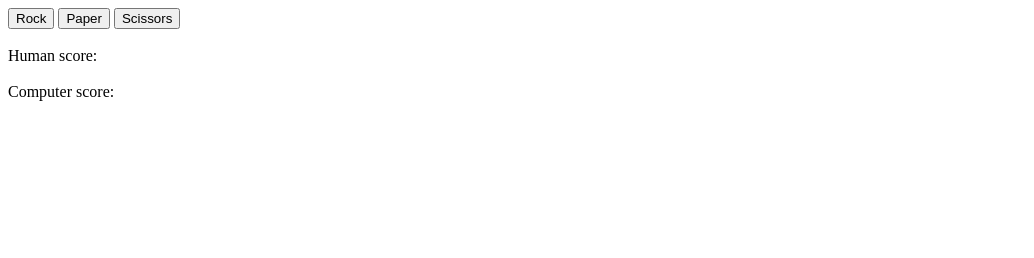
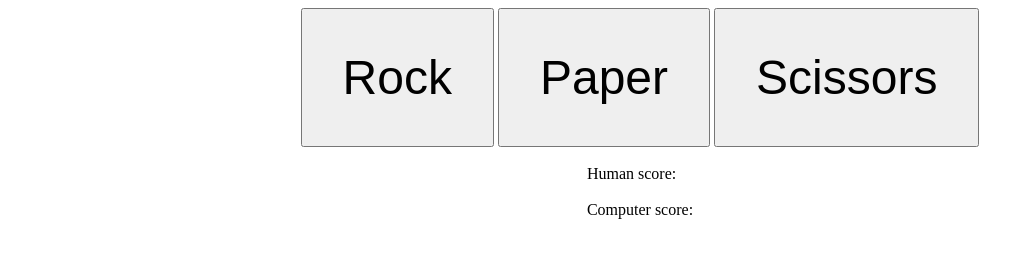
Before and after one commit to laurenskr/2024rps, a plain HTML site: page index.html in a window 1280 px wide. Shown: the whole page, without its empty margins (0-1034 px from the left). Drawn offline with Linux system fonts and the light colour scheme.

Commit message:
very basic css

```diff
--- a/index.html
+++ b/index.html
@@ -4,6 +4,7 @@
     <meta charset="UTF-8">
     <meta name="viewport" content="width=device-width, initial-scale=1.0">
     <title>Rock Papers Scissors (console edition)</title>
+    <link rel="stylesheet" href="styles.css">
     <script src="rps.js" defer></script>
 </head>
 <body>
--- /dev/null
+++ b/styles.css
@@ -0,0 +1,14 @@
+body {
+    display: flex;
+    flex-direction: column;
+    align-items: center;
+}
+
+button {
+    font-size: 48px;
+    padding: 40px;
+}
+
+#results {
+    font-size: 48px;
+}
```
